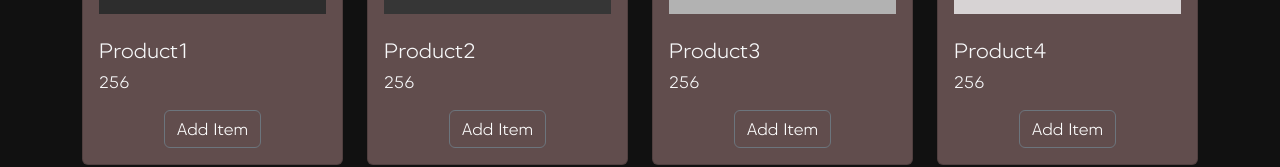
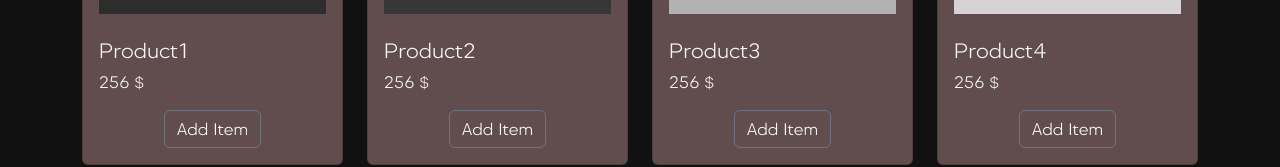
Before and after one commit to hosseinahmadizadeh/shopping-cart, a React (Vite) app: page / in a window 1280 px wide. Shown: the part 306-473 px from the top of the page. Built offline with nearby package versions, Linux system fonts and the light colour scheme.

Commit message:
add total price to modal

```diff
--- a/src/components/CartItems.jsx
+++ b/src/components/CartItems.jsx
@@ -12,7 +12,7 @@ function CartItems({ id, quantity }) {
     <>
       <p>Title : {productData.title}</p>
       <p>Count: {quantity}</p>
-      <p>Price: {quantity * productData.price}</p>
+      <p>Price: {`${quantity * productData.price} $`}</p>
       <Button
         size="sm"
         className="mb-5 text-white"
--- a/src/components/Navbar.jsx
+++ b/src/components/Navbar.jsx
@@ -48,6 +48,7 @@ function Navbar() {
                     quantity={item.quantity}
                   ></CartItems>
                 ))}
+                <h3>Total Price: {`${cart.getTotalAmount()} $`}</h3>
               </>
             ) : (
               <h3>The shopping cart is empty!</h3>
--- a/src/components/ProductItem.jsx
+++ b/src/components/ProductItem.jsx
@@ -22,7 +22,7 @@ function ProductItem({ product }) {
           {product.title}
         </Card.Title>
         <Card.Text align="left" className="text-light">
-          {product.price}
+          {`${product.price} $`}
         </Card.Text>
         {productQuantity > 0 ? (
           <>
--- a/src/context/CartContext.jsx
+++ b/src/context/CartContext.jsx
@@ -65,6 +65,7 @@ export function CartProvider({ children }) {
       const productData = getProductData(item.id);
       totalAmount += productData.price * item.quantity;
     });
+    return totalAmount;
   }
 
   const ContextValue = {
```
